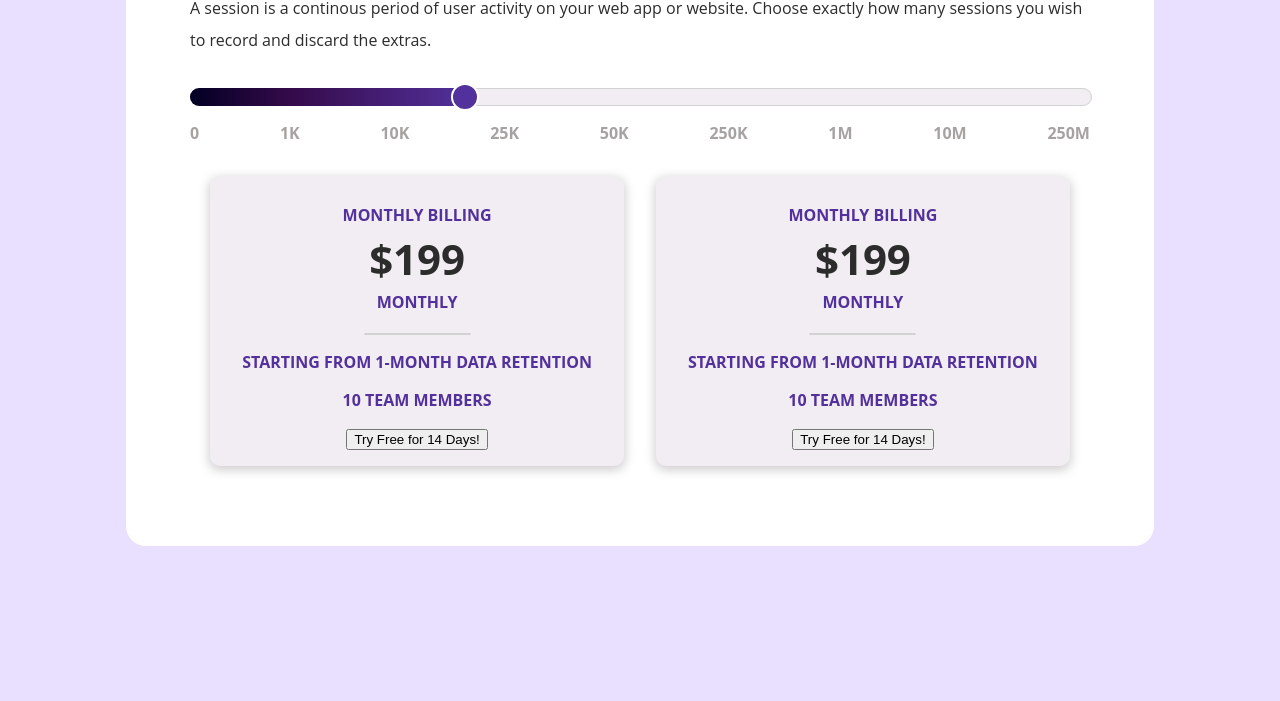
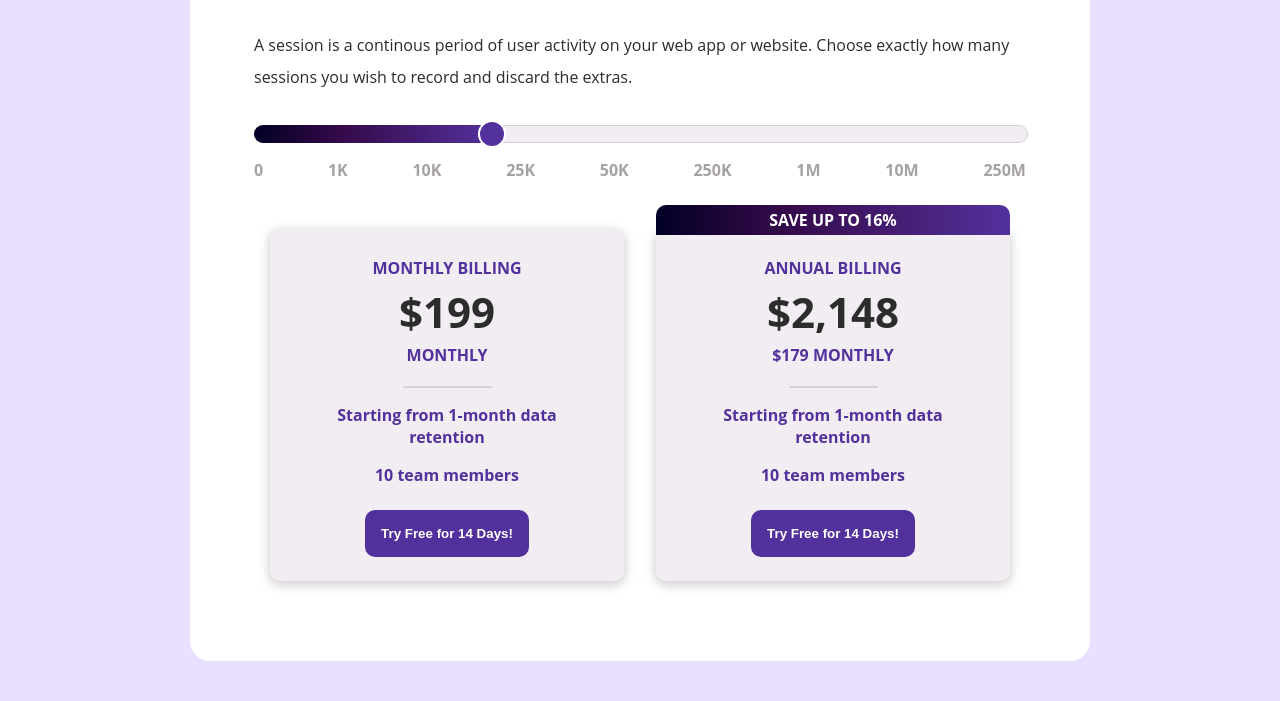
Before and after one commit to ricksimonsp/HTML5_CSS3_Bootcamp, a plain HTML site: page 22_Cost_Estimator_project/index.html in a window 1280 px wide. Shown: the part 527-1228 px from the top of the page. Before the commit the page ends 1113 px from the top, so only its background shows below. Drawn offline with Linux system fonts and the light colour scheme.

Commit message:
Cost Estimator
Project done!

```diff
--- a/22_Cost_Estimator_project/app.css
+++ b/22_Cost_Estimator_project/app.css
@@ -14,12 +14,14 @@ body {
 h1 {
     color: rgb(83,49,156);
     font-family: "Open Sans", sans-serif;
+    margin: 16px 0 64px;
 }
 
 .container {
     background-color: white;
     width: 100%;
     max-width: 900px;
+    box-sizing: border-box;
     display: flex;
     flex-direction: column;
     justify-content: center;
@@ -145,6 +147,7 @@ h1 {
 .slider {
     width: 100%;
     position: relative;
+    margin-bottom: 16px;
 }
 
 .slider .bar {
@@ -214,11 +217,12 @@ h1 {
     text-align: center;
     font-weight: bold;
     color: rgb(83, 49, 156);
-    text-transform: uppercase;
+    position: relative;
 }
 
 .card .top-section {
     padding: 8px;
+    text-transform: uppercase;
 }
 
 .card .top-section p {
@@ -235,3 +239,35 @@ h1 {
     border: 1px solid rgb(210, 210, 210);
     border-radius: 2px;
 }
+
+.card button {
+    border: none;
+    color: white;
+    font-weight: bold;
+    background-color: rgb(83, 49, 156);
+    padding: 16px;
+    border-radius: 10px;
+    transition: 0.15s transform ease;
+    margin: 8px 0;
+}
+
+.card button:hover {
+    cursor: pointer;
+    transform: scale(1.2);
+
+}
+
+.card .save {
+    color: white;
+    background: linear-gradient(
+        90deg,
+        rgba(2, 0, 36, 1) 0%,
+        rgba(53, 10, 74, 1) 36%,
+        rgba(83, 49, 156, 1) 100%);
+        position: absolute;
+        top: -24px;
+        left: 0;
+        width: 100%;
+        border-top-left-radius: 10px;
+        border-top-right-radius: 10px;
+}
--- a/22_Cost_Estimator_project/index.html
+++ b/22_Cost_Estimator_project/index.html
@@ -62,9 +62,12 @@
             </div>
             <div class="card">
                 <div class="top-section">
-                    <p>Monthly Billing</p>
-                    <p class="price">$199</p>
-                    <p>Monthly</p>
+                    <div class="save">
+                        <p>Save up to 16%</p>
+                    </div>
+                    <p>Annual Billing</p>
+                    <p class="price">$2,148</p>
+                    <p>$179 Monthly</p>
                 </div>
                 <hr>
                 <p>Starting from 1-month data retention</p>
```
